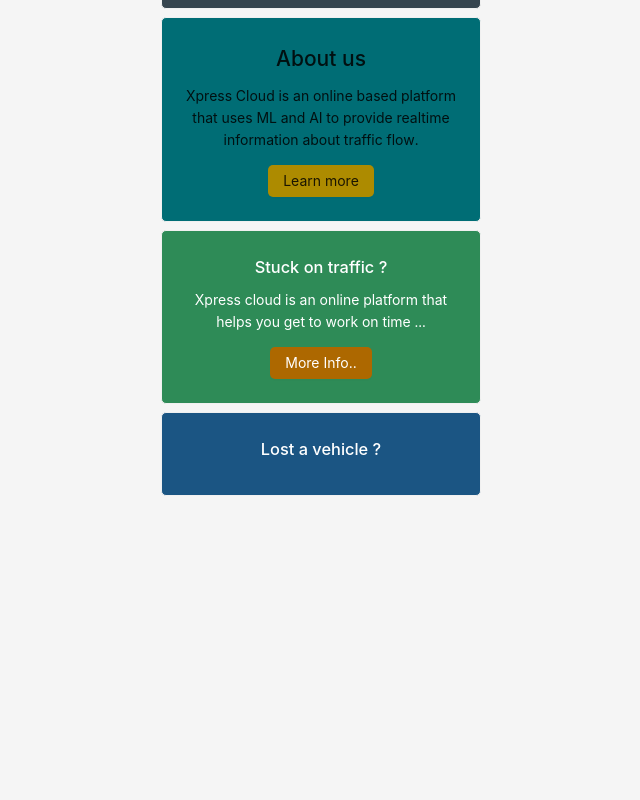
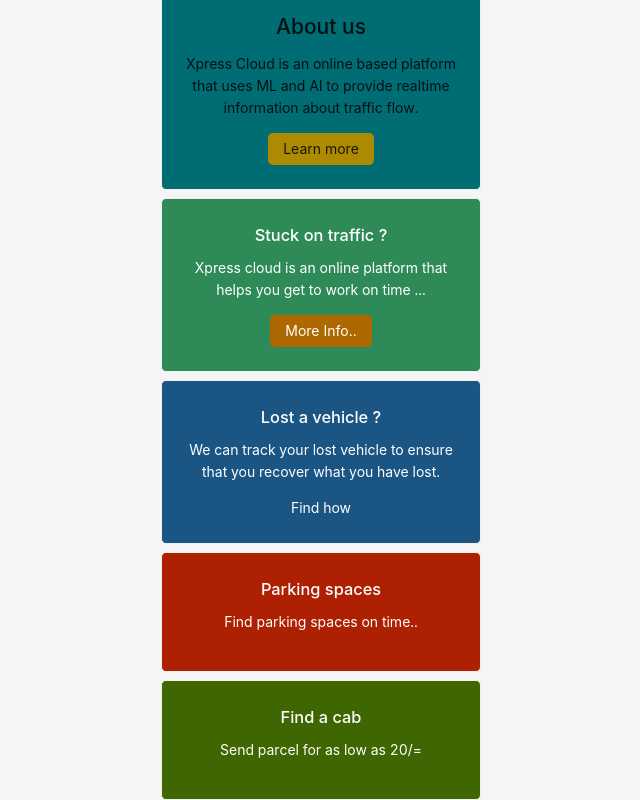
Before and after one commit to JoramWells/konza-mobile, a React (Create React App) app: page / in a window 1280 px wide. Shown: the part 197-997 px from the top of the page, without its empty margins (319-959 px from the left). Before the commit the page ends 880 px from the top, so only its background shows below. Built offline with nearby package versions, Linux system fonts and the light colour scheme.

Commit message:
Added more functionality

```diff
--- a/src/components/HomeScreen.js
+++ b/src/components/HomeScreen.js
@@ -3,17 +3,16 @@ import { Row, Card, Button } from "antd";
 // import { Link } from "react-router-dom";
 
 export default function HomeScreen() {
-  const [load, setLoad] = useState(false)
-  function loadHandler(){
-    setLoad(true)
-    setTimeout(()=>{
-      setLoad(false)
-
-    },3000)
+  const [load, setLoad] = useState(false);
+  function loadHandler() {
+    setLoad(true);
+    setTimeout(() => {
+      setLoad(false);
+    }, 3000);
   }
   return (
-    <div style={{marginTop:"5rem"}}>
-      <Row justify="space-around" align="middle" style={{ marginTop: ".5rem"}}>
+    <div style={{ marginTop: "5rem" }}>
+      <Row justify="space-around" align="middle" style={{ marginTop: ".5rem" }}>
         <Card
           style={{
             width: "20rem",
@@ -23,9 +22,6 @@ export default function HomeScreen() {
           }}
         >
           <h2 style={{ color: "white" }}>Welcome to Xpress Cloud</h2>
-          <Button type="primary" style={{ borderRadius: "5px", border: "0" }}>
-            Learn more
-          </Button>
         </Card>
       </Row>
       <Row
@@ -43,16 +39,16 @@ export default function HomeScreen() {
           <h2>About us</h2>
 
           <p>
-              Xpress Cloud is an online based platform that uses ML and AI to provide realtime information about traffic flow.
-            </p>
-            <Button
+            Xpress Cloud is an online based platform that uses ML and AI to
+            provide realtime information about traffic flow.
+          </p>
+          <Button
             style={{
               backgroundColor: "#ad8b00",
               borderRadius: "5px",
               border: "0",
             }}
           >
-
             Learn more
           </Button>
         </Card>
@@ -80,8 +76,7 @@ export default function HomeScreen() {
               backgroundColor: "#ad6800",
               borderRadius: "5px",
               border: "0",
-              color:"white"
-
+              color: "white",
             }}
             onClick={loadHandler}
             loading={load}
@@ -103,9 +98,43 @@ export default function HomeScreen() {
             backgroundColor: "rgb(27,85,131)",
             width: "20rem",
             borderRadius: "5px",
+            color: "white",
           }}
         >
           <h3 style={{ color: "white" }}>Lost a vehicle ?</h3>
+          <p>
+            We can track your lost vehicle to ensure that you recover what you
+            have lost.
+          </p>
+          Find how
+        </Card>
+      </Row>
+      <Row justify="space-around" align="middle" style={{ marginTop: ".5rem" }}>
+        <Card
+          style={{
+            width: "20rem",
+            backgroundColor: "#ad2102",
+            borderRadius: "5px",
+            color:"white",
+            textAlign:"center"
+          }}
+        >
+          <h3 style={{color:"white"}}>Parking spaces</h3>
+          <p>Find parking spaces on time..</p>
+        </Card>
+      </Row>
+      <Row justify="space-around" align="middle" style={{ marginTop: ".5rem" }}>
+        <Card
+          style={{
+            width: "20rem",
+            backgroundColor: "#3f6600",
+            borderRadius: "5px",
+            color:"white",
+            textAlign:"center"
+          }}
+        >
+          <h3 style={{color:"white"}}>Find a cab</h3>
+          <p>Send parcel for as low as 20/=</p>
         </Card>
       </Row>
     </div>
```
